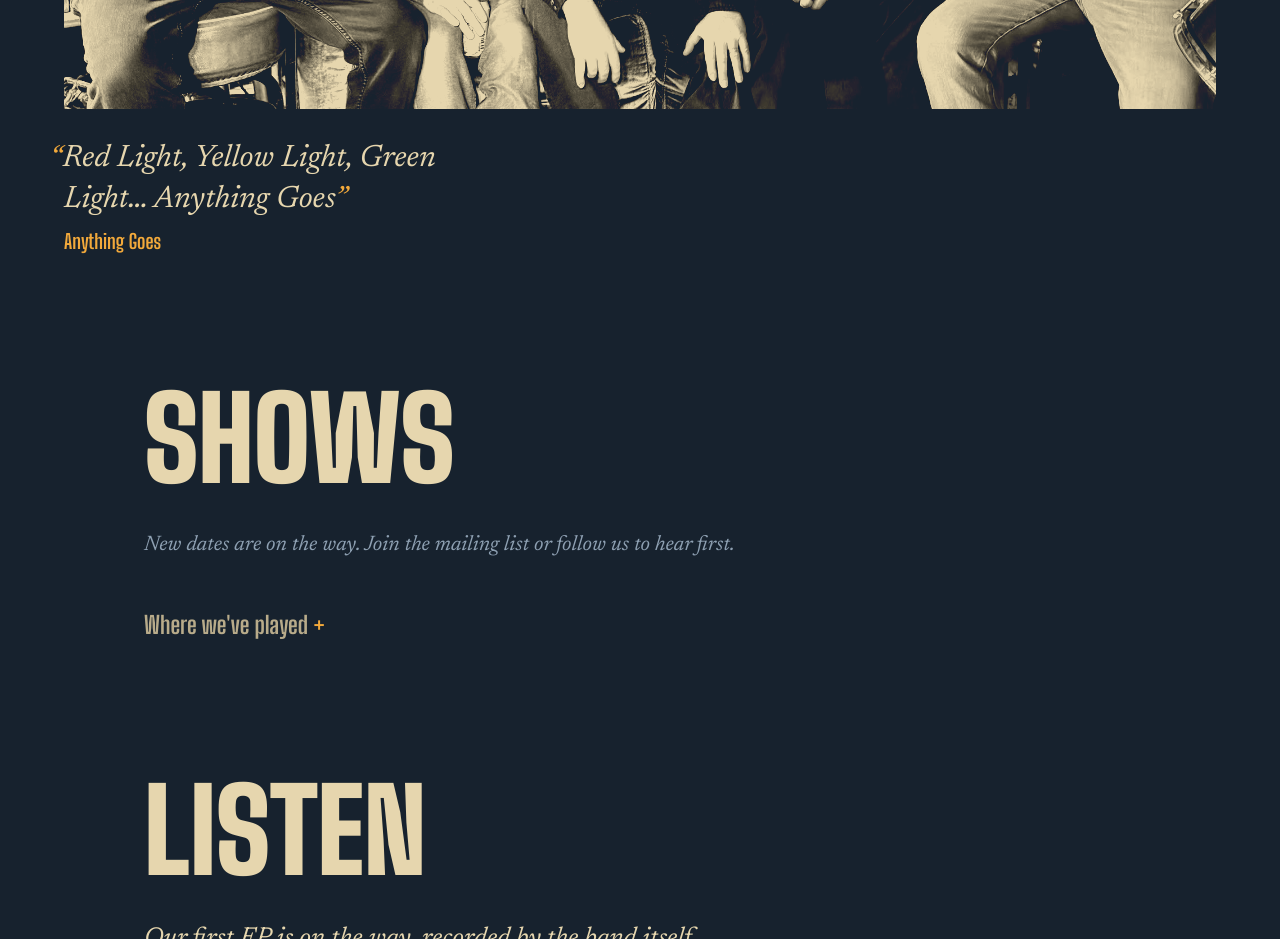
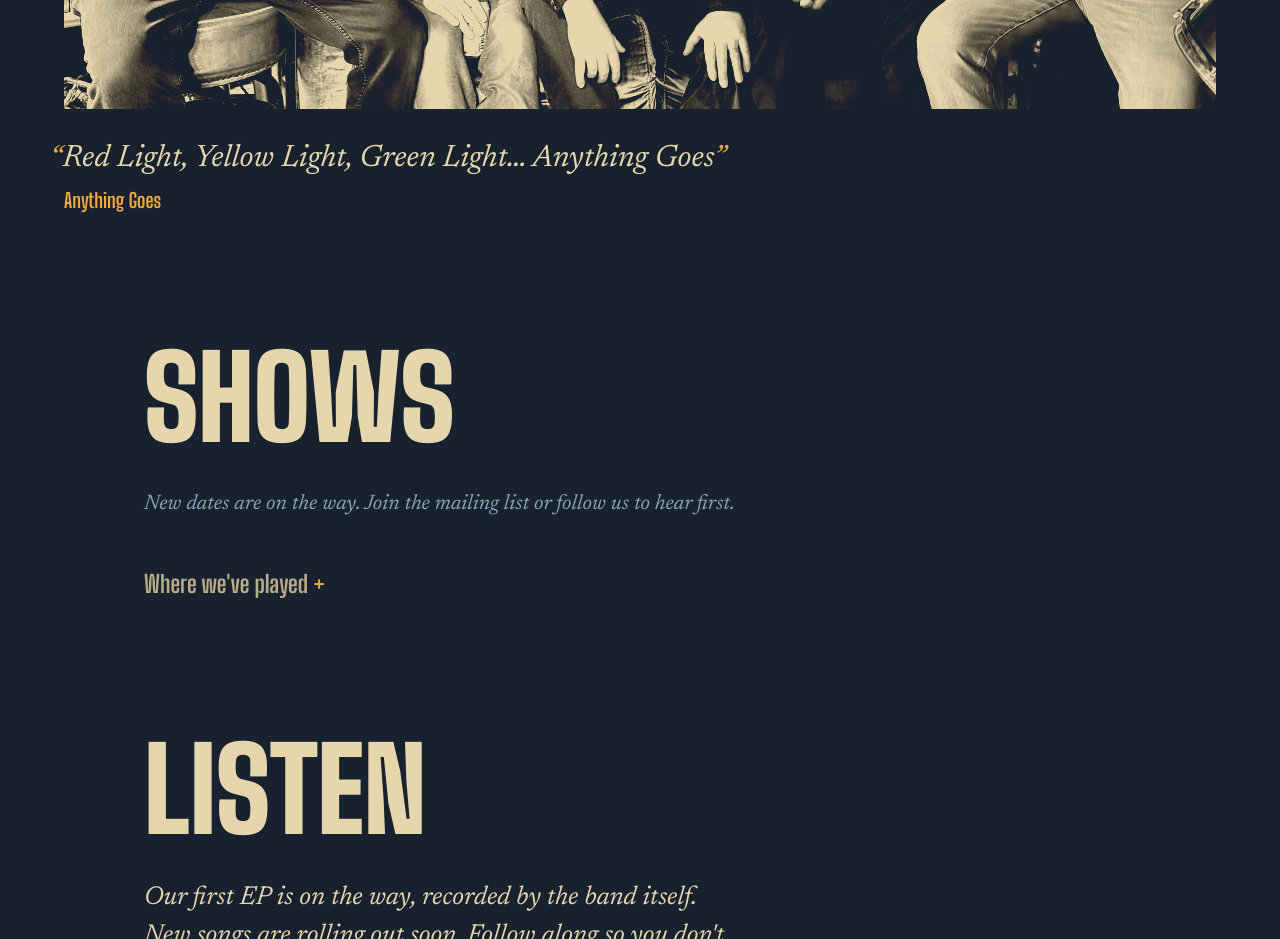
Before and after one commit to lostbraveband/lostbrave-site, a plain HTML site: page index.html in a window 1280 px wide. Shown: the part 920-1859 px from the top of the page. Drawn offline with Linux system fonts and the light colour scheme; no server answers.

Commit message:
Update style.css

```diff
--- a/assets/style.css
+++ b/assets/style.css
@@ -93,7 +93,7 @@ a { color: var(--amber); }
 }
 .hero-photo img { width: 100%; height: 100%; object-fit: cover; object-position: 50% 76%; }
 .hero-foot { display: flex; justify-content: space-between; align-items: flex-start; gap: 28px; position: relative; z-index: 3; }
-.lyric { margin: 30px 0 0; max-width: 36ch; }
+.lyric { margin: 30px 0 0; max-width: none; text-wrap: balance; }
 .lyric p { margin: 0; font: italic 400 clamp(22px, 2.5vw, 31px)/1.32 var(--read); color: var(--brick); }
 .lyric.is-lyric p::before { content: "\201C"; color: var(--amber); margin-left: -.45em; }
 .lyric.is-lyric p::after { content: "\201D"; color: var(--amber); }
```
